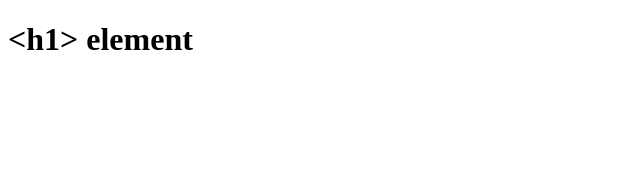
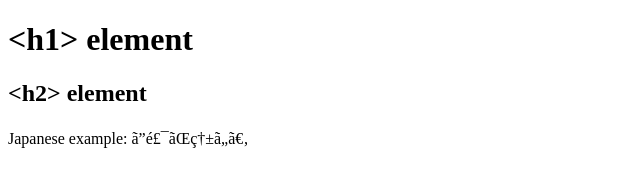
Before and after one commit to Charlie-Dougherty/mozilla-html-head, a plain HTML site: page index.html in a window 1280 px wide. Shown: the whole page, without its empty margins (0-640 px from the left). Drawn offline with Linux system fonts and the light colour scheme.

Commit message:
played with the <head> and different meta elements and languages

```diff
--- a/index.html
+++ b/index.html
@@ -1,10 +1,13 @@
 <!DOCTYPE html>
 <html>
   <head>
-    <meta charset="utf-8">
+    <!--<meta charset="utf-8">-->
+    <meta charset="ISO-8859-1">
     <title>&lt;title&gt; element</title>
   </head>
   <body>
     <h1>&lt;h1&gt; element</h1>
+    <h2>&lt;h2&gt; element</h2>
+    <p>Japanese example: ご飯が熱い。</p>
   </body>
 </html>
```
